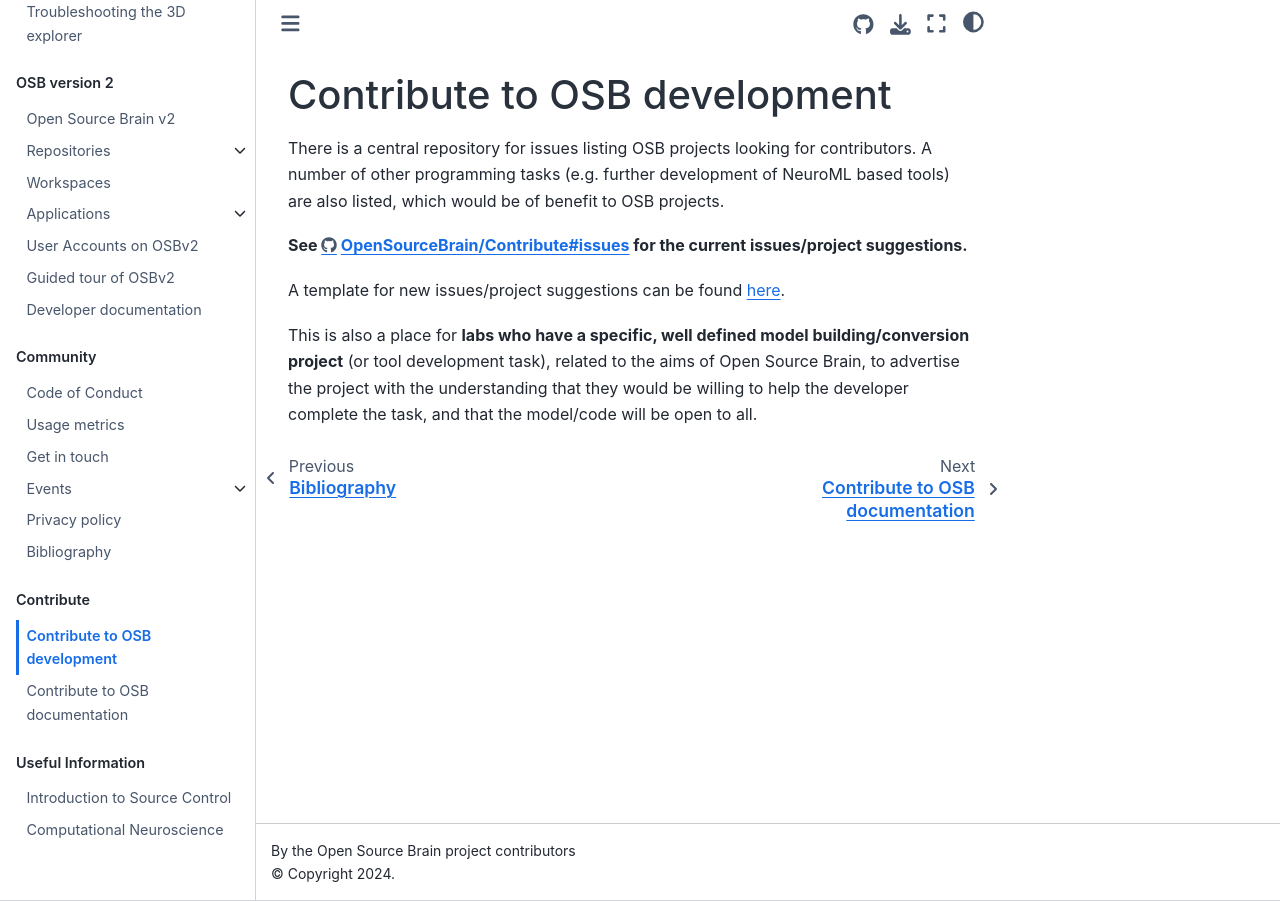
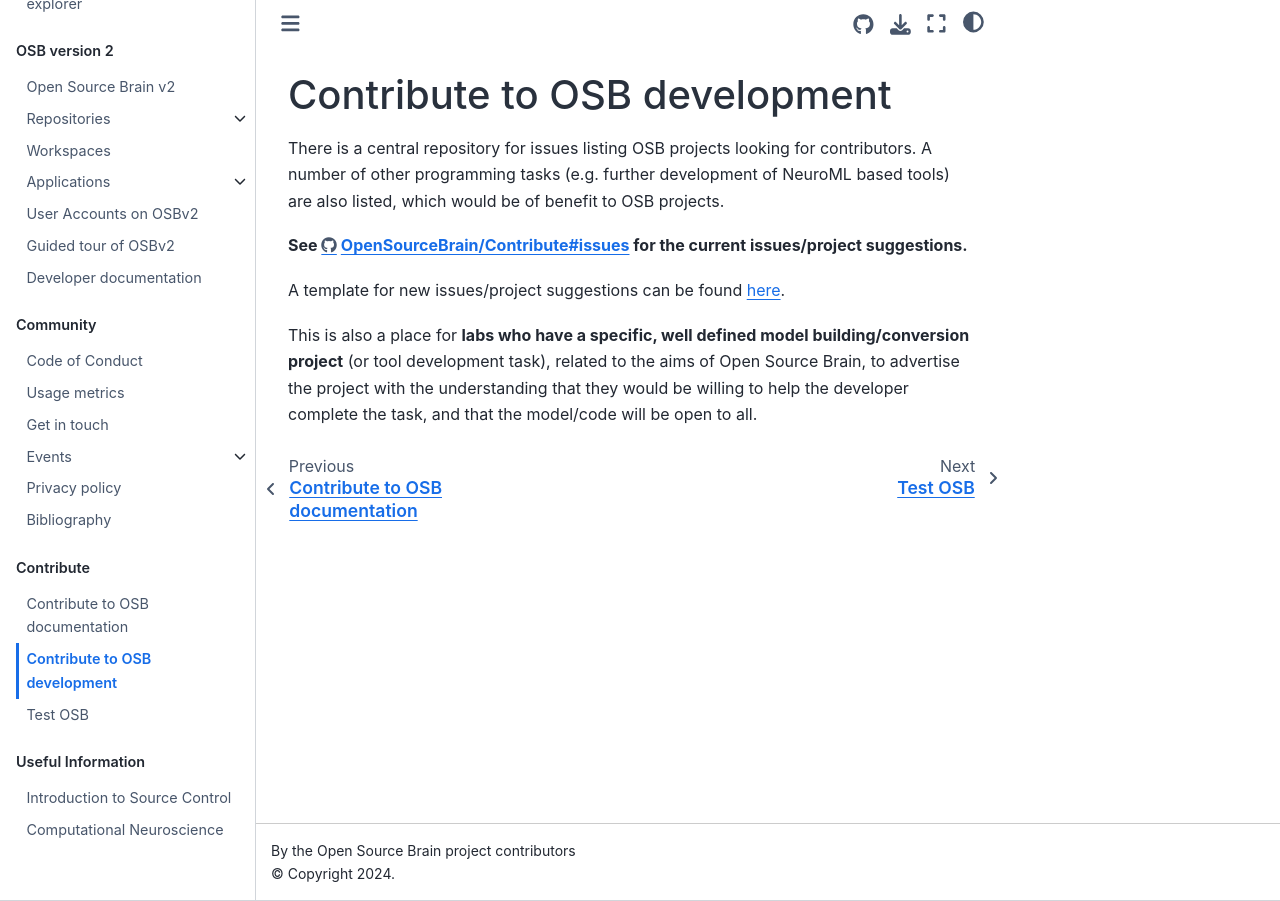
Before and after one commit to OpenSourceBrain/Documentation, a Jupyter Book: the page built from source/Contribute/Contribute_To_OSB.md, in a window 1280 px wide. Built offline with Jupyter Book 1.0.4 settings and Sphinx 7.4.7 and the Sphinx Book theme 1.1.4, drawn with Linux system fonts in a browser that asks for light colours.

Commit message:
wip: add list of user tests for OSBv2

```diff
--- a/source/General/Contribute_To_OSB.md
+++ b/source/Contribute/Contribute_To_OSB.md
@@ -1,4 +1,4 @@
-(contribute)=
+(contribute:osb)=
 # Contribute to OSB development
 
 There is a central repository for issues listing OSB projects looking for contributors. A number of other programming tasks (e.g. further development of NeuroML based tools) are also listed, which would be of benefit to OSB projects.
--- a/source/_toc.yml
+++ b/source/_toc.yml
@@ -62,8 +62,9 @@
       - file: Reference/zBibliography
   - caption: Contribute
     chapters:
-      - file: General/Contribute_To_OSB
-      - file: General/Contribute_To_OSB_docs
+      - file: Contribute/Contribute_To_OSB_docs
+      - file: Contribute/Contribute_To_OSB
+      - file: Contribute/Test_OSB
   - caption: Useful Information
     chapters:
       - file: General/Background_Information/01_Introduction_to_Source_Control
```
Also changed, not shown: source/Contribute/Contribute_To_OSB_docs.md (renamed from source/General/Contribute_To_OSB_docs.md, +1 -1 lines), source/Contribute/Test_OSB.md (added, +48 -0 lines).
